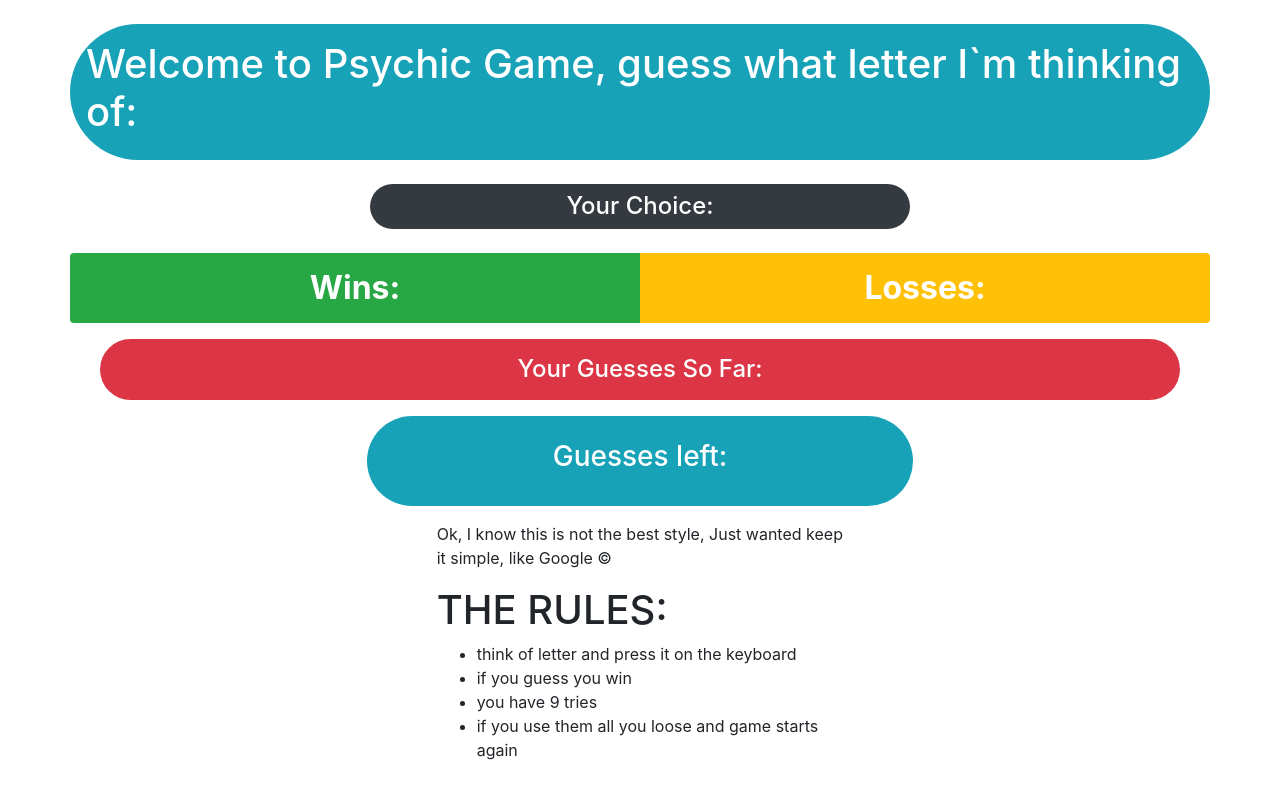
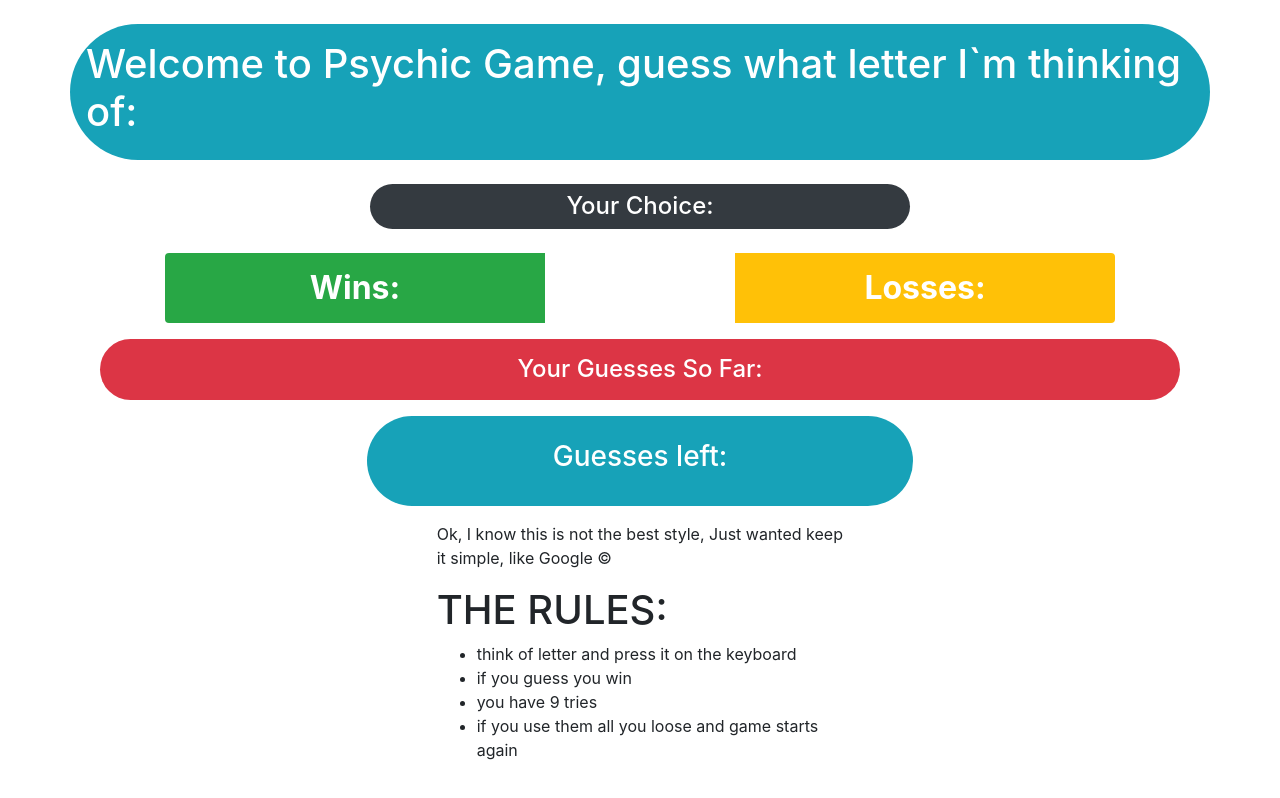
Before and after one commit to konstagap/Psychic-Game, a plain HTML site: page index.html in a window 1280 px wide. Drawn offline with nearby package versions, Linux system fonts and the light colour scheme.

Commit message:
latest updates

```diff
--- a/index.html
+++ b/index.html
@@ -1,3 +1,4 @@
+
 <!doctype html>
 <html lang="en">
 
@@ -29,11 +30,11 @@
       </div>
     </div>
 
-    <div class="row">
-      <div class="col-md-6 text-center bg-success p-2 rounded-left  ">
+    <div class="row ">
+      <div class="col-md-4 m-auto text-center bg-success p-2 rounded-left  ">
           <h2 id="wins" class=" text-center font-weight-bolder text-white p-2 m-0"> Wins: </h2>
       </div>
-      <div class="col-md-6 text-center bg-warning  p-2 rounded-right">
+      <div class="col-md-4 m-auto text-center bg-warning  p-2 rounded-right">
           <h2 id="losses" class="text-center font-weight-bolder text-white p-2 m-0"> Losses: </h2>
       </div>
     </div>
```
